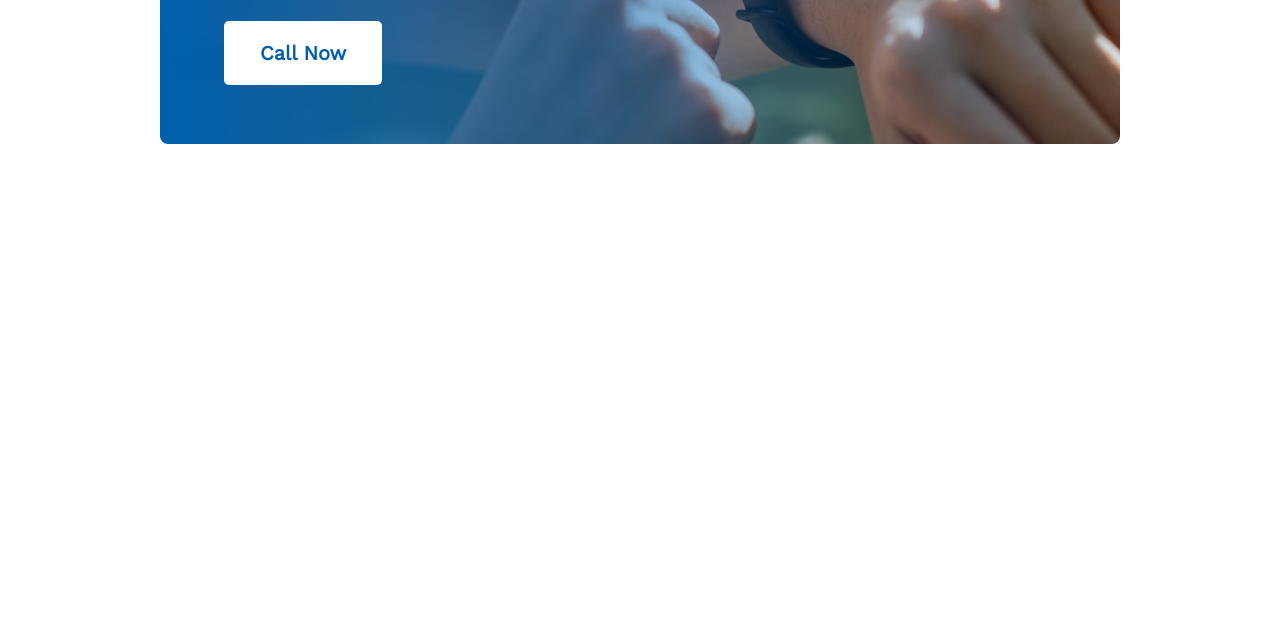
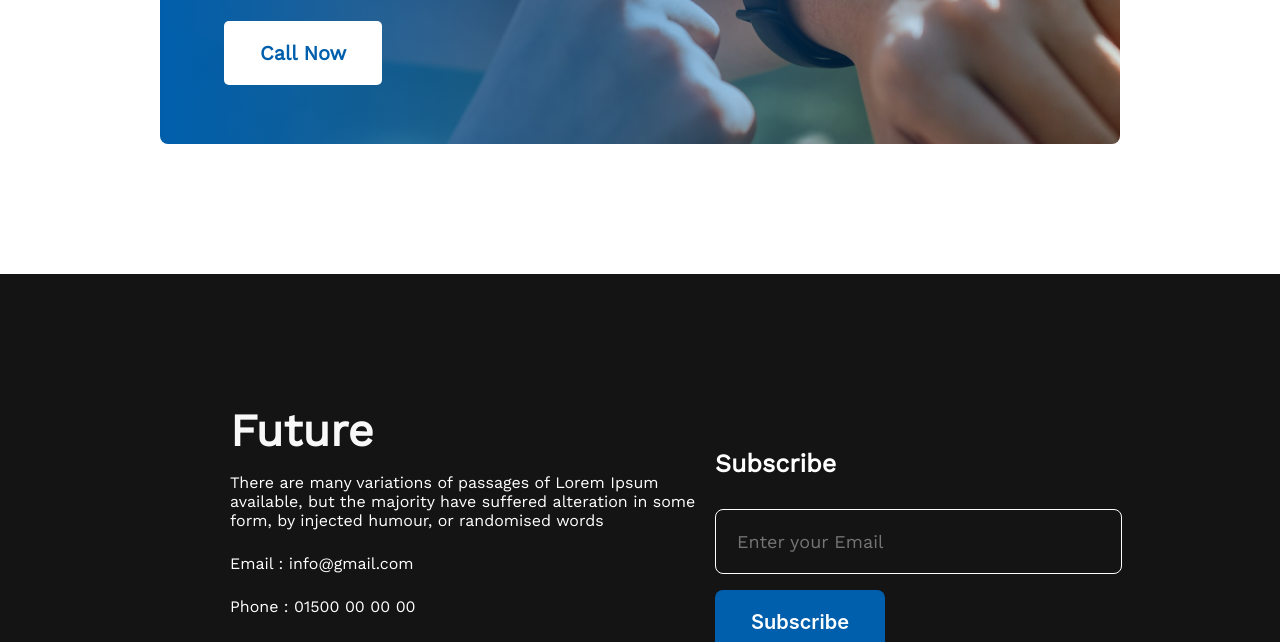
Before and after one commit to tabib-e-alahi/New-year-new-me, a plain HTML site: page index.html in a window 1280 px wide. Shown: the part 2709-3351 px from the top of the page. Before the commit the page ends 2983 px from the top, so only its background shows below. Drawn offline with nearby package versions, Linux system fonts and the light colour scheme.

Commit message:
last commit

```diff
--- a/index.html
+++ b/index.html
@@ -3,11 +3,13 @@
   <head>
     <meta charset="UTF-8" />
     <meta name="viewport" content="width=device-width, initial-scale=1.0" />
+
     <link rel="stylesheet" href="styles/shared.css" />
     <link rel="stylesheet" href="styles/header.css" />
     <link rel="stylesheet" href="styles/failure.css" />
     <link rel="stylesheet" href="styles/my_plans.css" />
     <link rel="stylesheet" href="styles/mindset.css" />
+    <link rel="stylesheet" href="styles/footer.css" />
 
     <link rel="preconnect" href="https://fonts.googleapis.com" />
     <link rel="preconnect" href="https://fonts.gstatic.com" crossorigin />
@@ -116,6 +118,37 @@
     </main>
 
     <!-- ======================================= footer section ============================================== -->
-    <footer class=""></footer>
+    <footer class="">
+      <div class="footer-container">
+        <div class="future-container">
+          <h1>Future</h1>
+          <p class="future-description">
+            There are many variations of passages of Lorem Ipsum available, but
+            the majority have suffered alteration in some form, by injected
+            humour, or randomised words
+          </p>
+
+          <p class="future-description">
+            Email : info@gmail.com
+          </p>
+          <p class="future-description">
+            Phone : 01500 00 00 00
+          </p>
+
+          <div class="footer-icon">
+            <img src="images/icons/fb.png" alt="" />
+            <img src="images/icons/twitter.png" alt="" />
+            <img src="images/icons/youtube.png" alt="" />
+          </div>
+        </div>
+
+        <div class="subscribe-container">
+            <h1>Subscribe</h1>
+            <input type="email" name="" id="" placeholder="Enter your Email">
+            <button type="button">Subscribe</button>
+        </div>
+
+      </div>
+    </footer>
   </body>
 </html>
--- /dev/null
+++ b/styles/footer.css
@@ -0,0 +1,64 @@
+footer {
+  background: var(--dark-01, #151414);
+  padding: 130px 230px;
+}
+
+.footer-container {
+  display: flex;
+  justify-content: space-between;
+  align-items: center;
+}
+
+.future-container > h1 {
+  color: #f8f8f8;
+  font-size: 45px;
+  font-weight: 700;
+  margin-bottom: 16px;
+}
+
+.future-description {
+  width: 485px;
+  color: #fff;
+  font-size: 16px;
+  font-weight: 400;
+  margin-bottom: 24px;
+}
+
+.footer-icon {
+  margin-top: 32px;
+}
+
+.subscribe-container {
+  display: flex;
+  flex-direction: column;
+  align-items: start;
+}
+.subscribe-container > h1 {
+  margin-bottom: 31px;
+  color: #fff;
+  font-size: 25px;
+  font-weight: 600;
+}
+
+.subscribe-container > input {
+  color: #f3f3f3;
+  font-size: 18px;
+  padding: 21px 21px;
+  padding-right: 150px;
+  font-weight: 400;
+  background: #151414;
+  margin-bottom: 16px;
+  border-radius: 8px;
+  border: 1px solid #fff;
+}
+
+.subscribe-container > button {
+  color: #fff;
+  font-family: Inter;
+  font-size: 20px;
+  font-weight: 600;
+  border: 0px;
+  border-radius: 8px;
+  background: #005fac;
+  padding: 20px 36px;
+}
```
